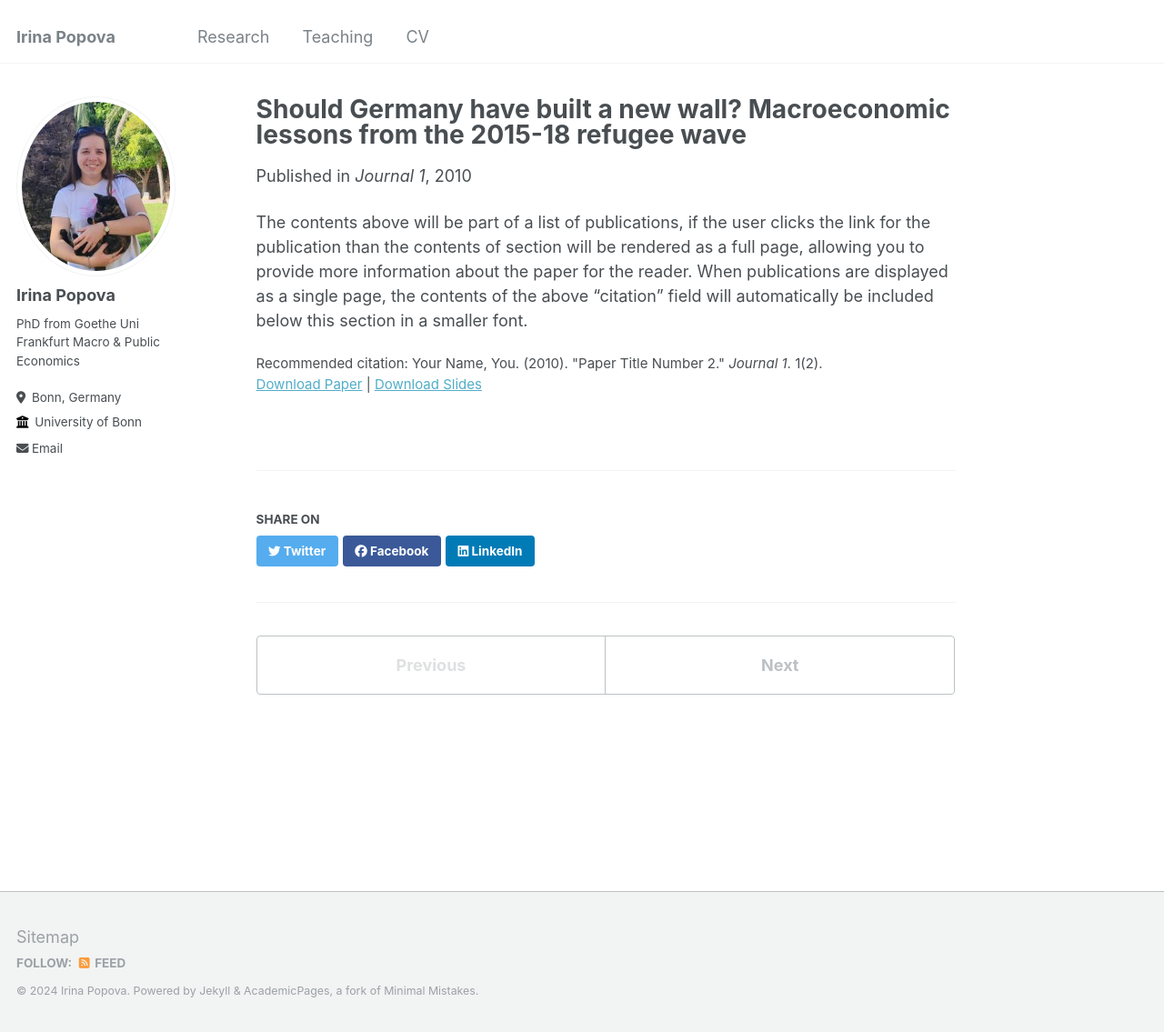
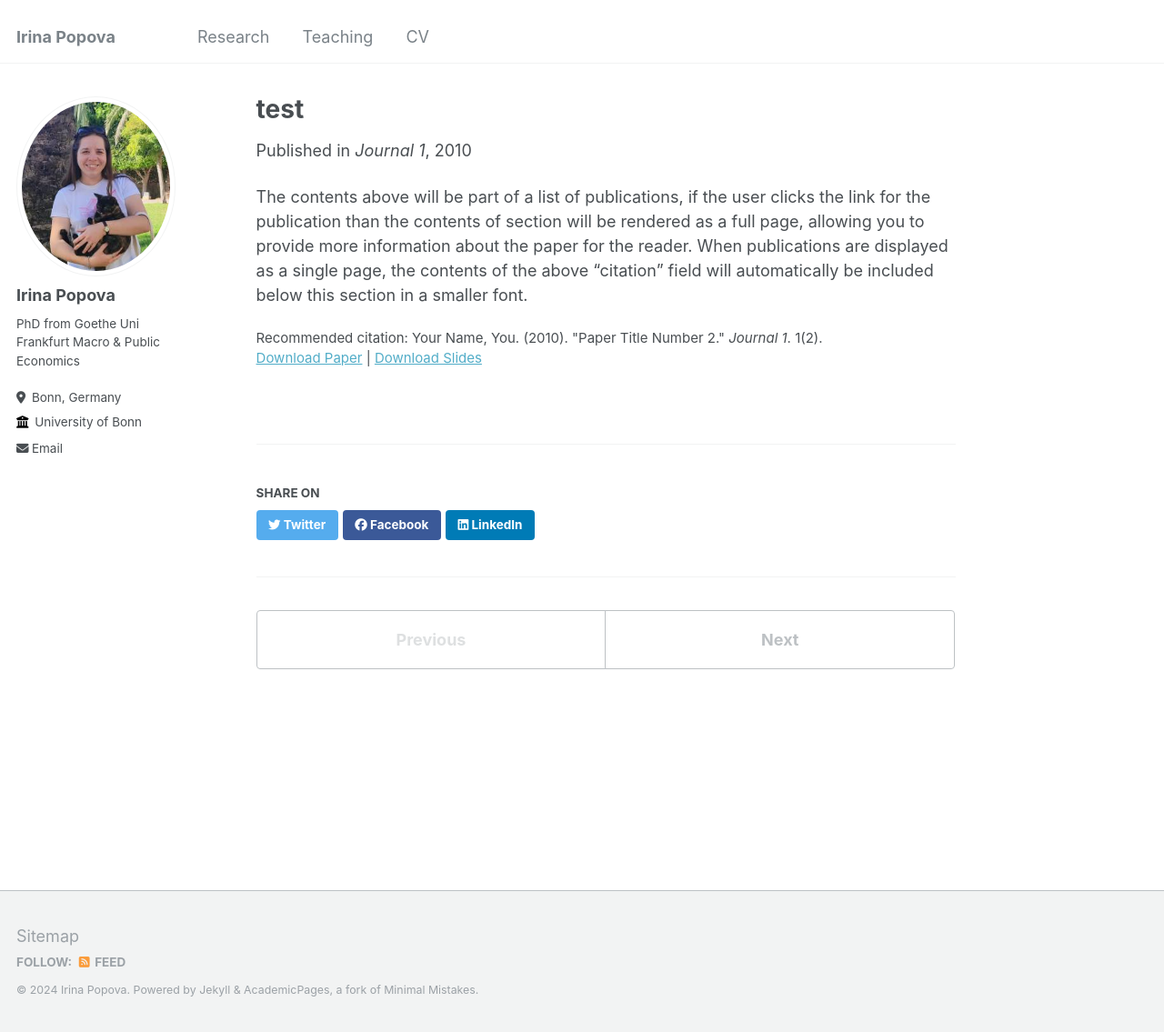
Before and after one commit to theta73/theta73.github.io, a Jekyll site: the page built from _publications/2010-10-01-paper-title-number-2.md, in a window 1280 px wide and 1135 px high. Shown: the whole window at 91% size. Built offline with Jekyll 4.4.1, drawn with Linux system fonts in a browser that asks for light colours; a file with an impossible date is left out.

Commit message:
Update 2010-10-01-paper-title-number-2.md

```diff
--- a/_publications/2010-10-01-paper-title-number-2.md
+++ b/_publications/2010-10-01-paper-title-number-2.md
@@ -1,5 +1,5 @@
 ---
-title: "Should Germany have built a new wall? Macroeconomic lessons from the 2015-18 refugee wave"
+title: "test"
 collection: publications
 permalink: /publication/2010-10-01-paper-title-number-2
 excerpt: 'This paper is about the number 2. The number 3 is left for future work.'
```
